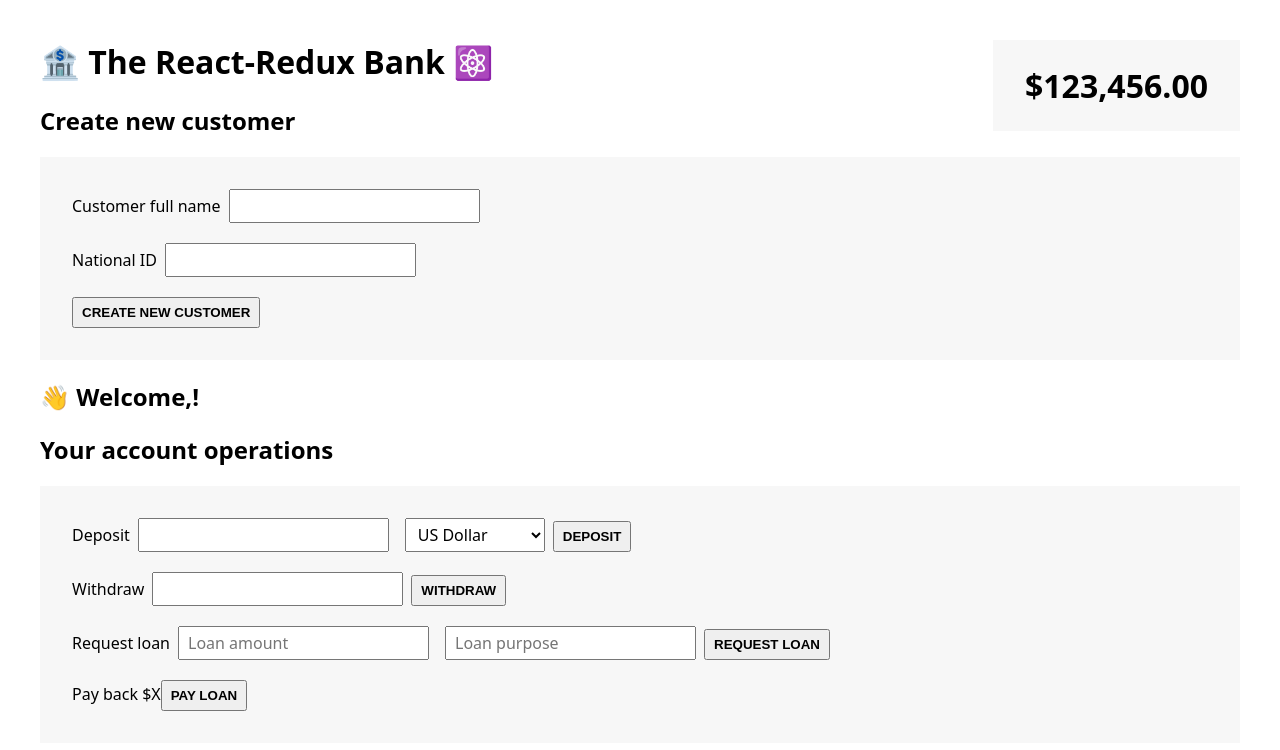
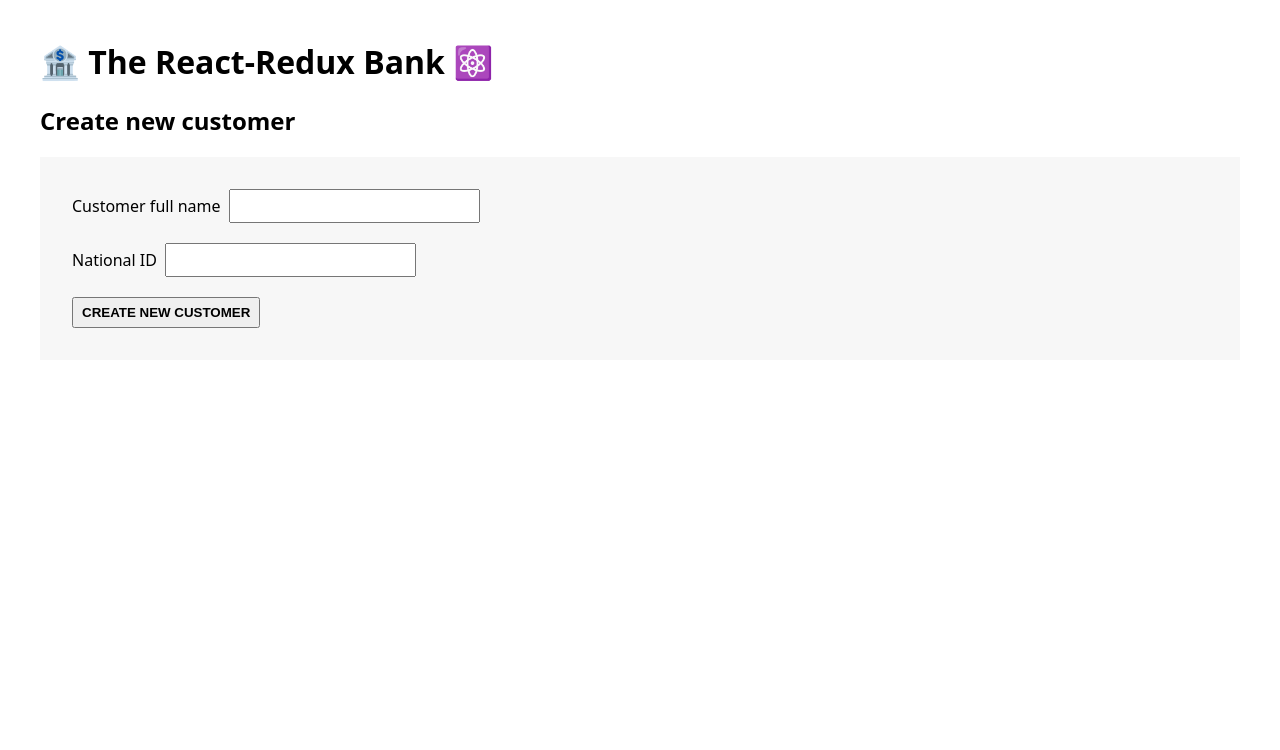
Before and after one commit to YousefAboschwaly/Bank-React-Redux-project, a React (Vite) app: page / in a window 1280 px wide. Shown: the top 750 px of the page. Built offline with nearby package versions, Linux system fonts and the light colour scheme.

Commit message:
handle All operations in the Project

```diff
--- a/src/App.jsx
+++ b/src/App.jsx
@@ -1,17 +1,23 @@
 import CreateCustomer from "./features/customers/CreateCustomer";
-import AccountOperations from './features/accounts/AccountOperations';
+import AccountOperations from "./features/accounts/AccountOperations";
 import BalanceDisplay from "./features/accounts/BalanceDisplay";
 import Customer from "./features/customers/Customer";
-
+import { useSelector } from "react-redux";
 
 function App() {
+  const fullName = useSelector((state) => state.customer.fullName);
   return (
     <div>
       <h1>🏦 The React-Redux Bank ⚛️</h1>
-      <CreateCustomer />
-      <Customer/>
-      <AccountOperations />
-      <BalanceDisplay />
+      {!fullName ? (
+        <CreateCustomer />
+      ) : (
+        <>
+          <Customer />
+          <AccountOperations />
+          <BalanceDisplay />
+        </>
+      )}
     </div>
   );
 }
--- a/src/features/accounts/AccountOperations.jsx
+++ b/src/features/accounts/AccountOperations.jsx
@@ -1,4 +1,6 @@
 import { useState } from "react";
+import { useDispatch, useSelector } from "react-redux";
+import { deposit, payLoan, requestLoan, withdraw } from "./accountSlice";
 
 function AccountOperations() {
   const [depositAmount, setDepositAmount] = useState("");
@@ -6,14 +8,36 @@ function AccountOperations() {
   const [loanAmount, setLoanAmount] = useState("");
   const [loanPurpose, setLoanPurpose] = useState("");
   const [currency, setCurrency] = useState("USD");
+  const dispatch = useDispatch()
+  const account = useSelector((store)=>store.account)
+  console.log(account)
+  function handleDeposit() {
+    if(!depositAmount || depositAmount <= 0) return;
+    dispatch(deposit(depositAmount))
+    setDepositAmount("");
+    setCurrency("USD");
+  }
 
-  function handleDeposit() {}
+  function handleWithdrawal() {
+    if(!withdrawalAmount  || withdrawalAmount <= 0 || withdrawalAmount > account.balance) return;
+    dispatch(withdraw(withdrawalAmount))
+    setWithdrawalAmount("");
 
-  function handleWithdrawal() {}
+  }
 
-  function handleRequestLoan() {}
+  function handleRequestLoan() {
+    if(!loanAmount || loanAmount <= 0 || !loanPurpose) return;
+    dispatch(requestLoan(loanAmount , loanPurpose))
+    setLoanAmount("");
+    setLoanPurpose("");
+  }
 
-  function handlePayLoan() {}
+  function handlePayLoan() {
+    if(account.loan  > account.balance) return;
+    dispatch(payLoan())
+    setLoanAmount("");
+    setLoanPurpose("");
+  }
 
   return (
     <div>
@@ -65,11 +89,12 @@ function AccountOperations() {
           />
           <button onClick={handleRequestLoan}>Request loan</button>
         </div>
-
+        {account.loan > 0 &&
         <div>
-          <span>Pay back $X</span>
+          <span>Pay back {account.loan} ({account.loanPurpose})</span>
           <button onClick={handlePayLoan}>Pay loan</button>
         </div>
+        }
       </div>
     </div>
   );
--- a/src/features/accounts/BalanceDisplay.jsx
+++ b/src/features/accounts/BalanceDisplay.jsx
@@ -1,3 +1,5 @@
+import { useSelector } from "react-redux";
+
 function formatCurrency(value) {
   return new Intl.NumberFormat("en", {
     style: "currency",
@@ -6,7 +8,8 @@ function formatCurrency(value) {
 }
 
 function BalanceDisplay() {
-  return <div className="balance">{formatCurrency(123456)}</div>;
+  const account = useSelector((store)=> store.account);
+  return <div className="balance">{formatCurrency(account.balance)}</div>;
 }
 
 export default BalanceDisplay;
--- a/src/features/customers/CreateCustomer.jsx
+++ b/src/features/customers/CreateCustomer.jsx
@@ -1,10 +1,17 @@
 import { useState } from "react";
+import { useDispatch } from "react-redux";
+import { createCustomer } from "./customerSlice";
 
 function CreateCustomer() {
   const [fullName, setFullName] = useState("");
   const [nationalId, setNationalId] = useState("");
+  const dispatch = useDispatch()
 
-  function handleClick() {}
+  function handleClick() {
+
+    if(!fullName || !nationalId) return
+    dispatch(createCustomer(fullName, nationalId));
+  }
 
   return (
     <div>
--- a/src/features/customers/Customer.jsx
+++ b/src/features/customers/Customer.jsx
@@ -8,7 +8,7 @@ console.log(customer)
   return (
     <h2>
       👋 Welcome,{}
-      {customer.name}!
+      {customer.fullName}!
     </h2>
   );
 }
```
